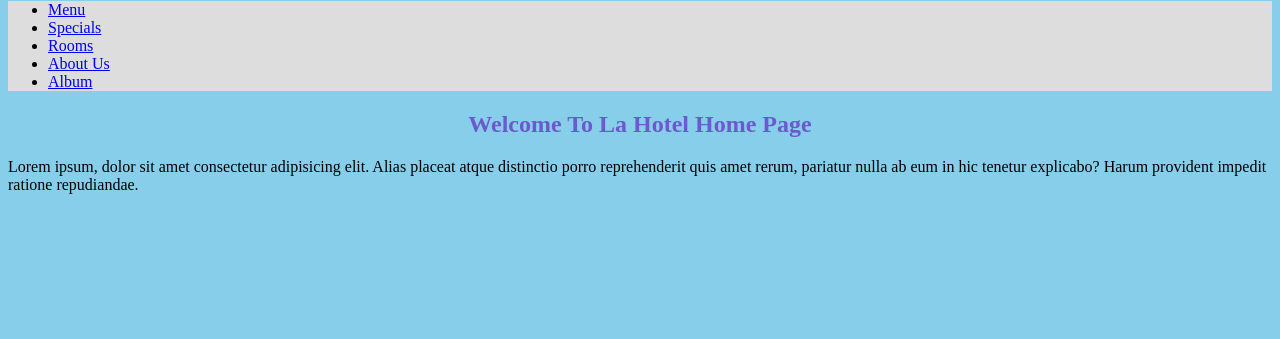
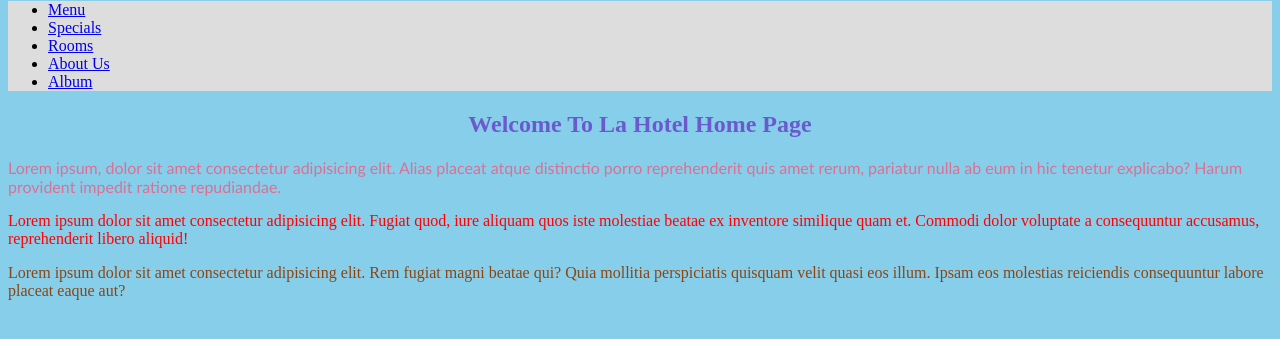
Before and after one commit to tonyishangu/hotel-project, a plain HTML site: page index.html in a window 1280 px wide. Shown: the part 79-418 px from the top of the page. Drawn offline with Linux system fonts and the light colour scheme.

Commit message:
add paragraph block element in the page

```diff
--- a/css/style.css
+++ b/css/style.css
@@ -13,3 +13,15 @@ h2{
     text-align: center;
     color: slateblue;
 }
+.para1{
+    color: palevioletred;
+    font-family: 'Gill Sans', 'Gill Sans MT', Calibri, 'Trebuchet MS', sans-serif;
+}
+.para2{
+    color: red;
+    font-family: serif;
+}
+.para3{
+    color: saddlebrown;
+    font-family: 'Times New Roman', Times, serif;
+}
--- a/index.html
+++ b/index.html
@@ -20,5 +20,8 @@
     </header>
     <h2>Welcome To La Hotel Home Page</h2>
     <p class="para1">Lorem ipsum, dolor sit amet consectetur adipisicing elit. Alias placeat atque distinctio porro reprehenderit quis amet rerum, pariatur nulla ab eum in hic tenetur explicabo? Harum provident impedit ratione repudiandae.</p>
+    <p class="para2">Lorem ipsum dolor sit amet consectetur adipisicing elit. Fugiat quod, iure aliquam quos iste molestiae beatae ex inventore similique quam et. Commodi dolor voluptate a consequuntur accusamus, reprehenderit libero aliquid!</p>
+    <p class="para3">Lorem ipsum dolor sit amet consectetur adipisicing elit. Rem fugiat magni beatae qui? Quia mollitia perspiciatis quisquam velit quasi eos illum. Ipsam eos molestias reiciendis consequuntur labore placeat eaque aut?</p>
+
 </body>
 </html>
```
